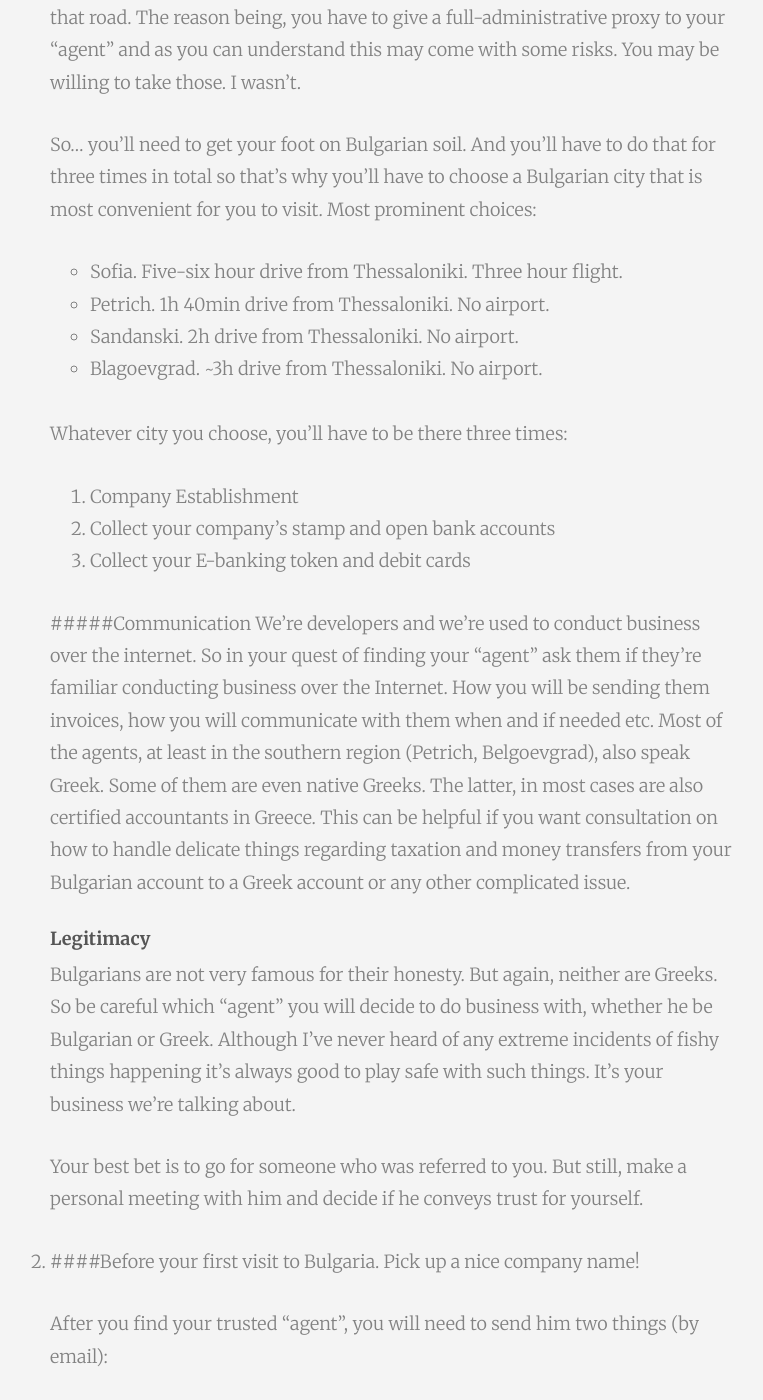
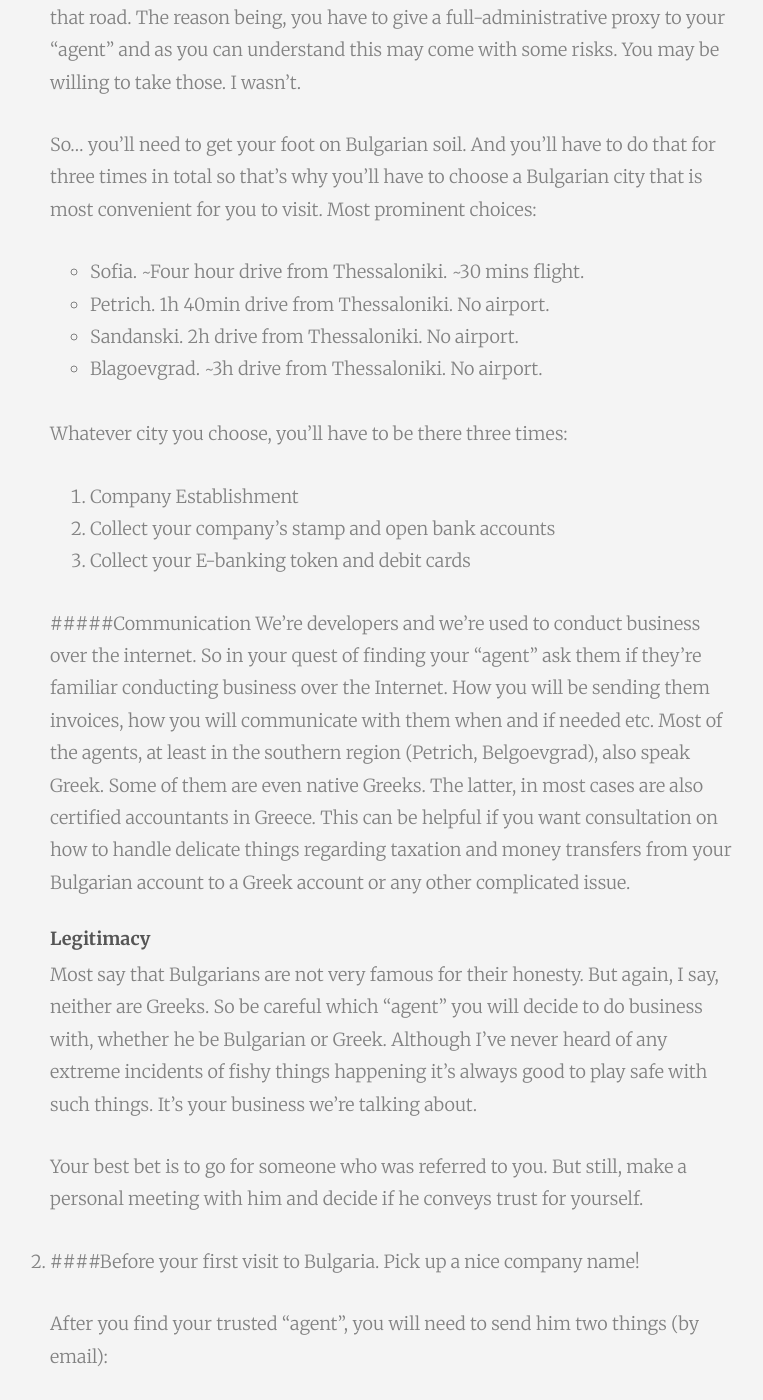
Before and after one commit to attheodo/attheodo.github.io, a Jekyll site: the page built from _posts/2015-8-22-How-to-BG.md, in a window 1280 px wide and 1400 px high, scrolled down 2440 px. Shown: the whole window, without its empty margins (270-1033 px from the left). Built offline with Jekyll 4.4.1, drawn with Linux system fonts in a browser that asks for light colours; Markdown is read by kramdown in place of the engine named in the settings.

Commit message:
minor edits

```diff
--- a/_posts/2015-8-22-How-to-BG.md
+++ b/_posts/2015-8-22-How-to-BG.md
@@ -33,7 +33,7 @@ It's simpler and cost effective. And if you're in the services business it's the
 
     So... you'll need to get your foot on Bulgarian soil. And you'll have to do that for three times in total so that's why you'll have to choose a Bulgarian city that is most convenient for you to visit. Most prominent choices:
 
-    - Sofia. Five-six hour drive from Thessaloniki. Three hour flight.
+    - Sofia. ~Four hour drive from Thessaloniki. ~30 mins flight.
     - Petrich. 1h 40min drive from Thessaloniki. No airport.
     - Sandanski. 2h drive from Thessaloniki. No airport.
     - Blagoevgrad. ~3h drive from Thessaloniki. No airport.
@@ -46,7 +46,7 @@ It's simpler and cost effective. And if you're in the services business it's the
    #####Communication
     We're developers and we're used to conduct business over the internet. So in your quest of finding your "agent" ask them if they're familiar conducting business over the Internet. How you will be sending them invoices, how you will communicate with them when and if needed etc. Most of the agents, at least in the southern region (Petrich, Belgoevgrad), also speak Greek. Some of them are even native Greeks. The latter, in most cases are also certified accountants in Greece. This can be helpful if you want consultation on how to handle delicate things regarding taxation and money transfers from your Bulgarian account to a Greek account or any other complicated issue.
 #####Legitimacy
-    Bulgarians are not very famous for their honesty. But again, neither are Greeks. So be careful which "agent" you will decide to do business with, whether he be Bulgarian or Greek. Although I've never heard of any extreme incidents of fishy things happening it's always good to play safe with such things. It's your business we're talking about.
+    Most say that Bulgarians are not very famous for their honesty. But again, I say, neither are Greeks. So be careful which "agent" you will decide to do business with, whether he be Bulgarian or Greek. Although I've never heard of any extreme incidents of fishy things happening it's always good to play safe with such things. It's your business we're talking about.
 
     Your best bet is to go for someone who was referred to you. But still, make a personal meeting with him and decide if he conveys trust for yourself.
 
```
